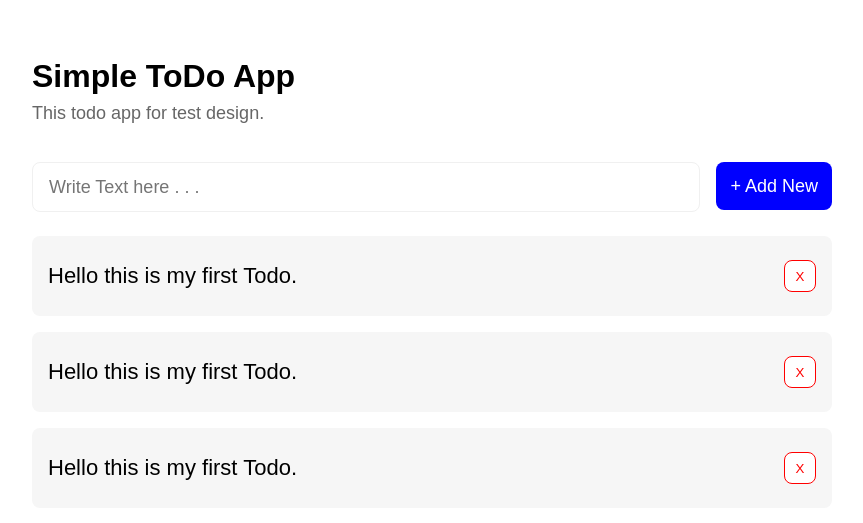
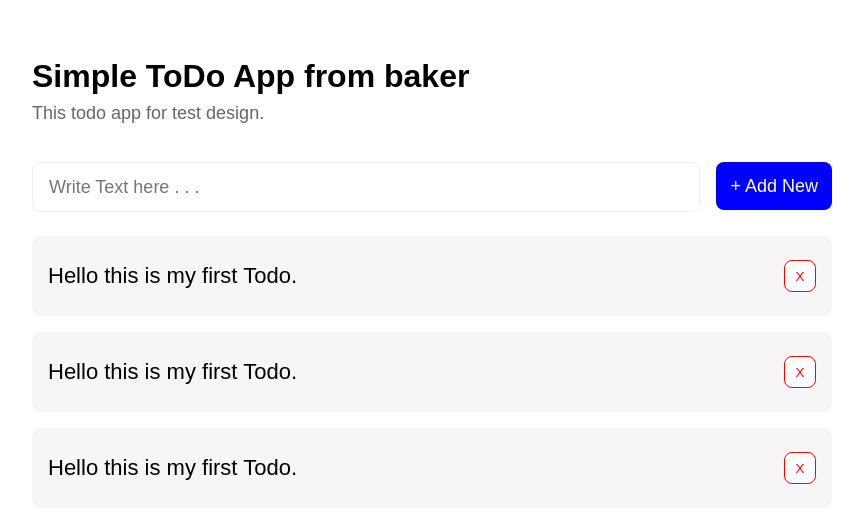
Before and after one commit to MurtadhaMohammed/aon-todo, a website built with Parcel: page index.html in a window 1280 px wide. Shown: the part 73-596 px from the top of the page, without its empty margins (208-1071 px from the left). Built offline with nearby package versions, Linux system fonts and the light colour scheme.

Commit message:
hi this change from baker

```diff
--- a/index.html
+++ b/index.html
@@ -20,7 +20,7 @@
     </header>
 
     <main class="container home">
-      <h1 class="title">Simple ToDo App</h1>
+      <h1 class="title">Simple ToDo App from baker</h1>
       <p class="desc">This todo app for test design.</p>
 
       <div class="form-box">
```
